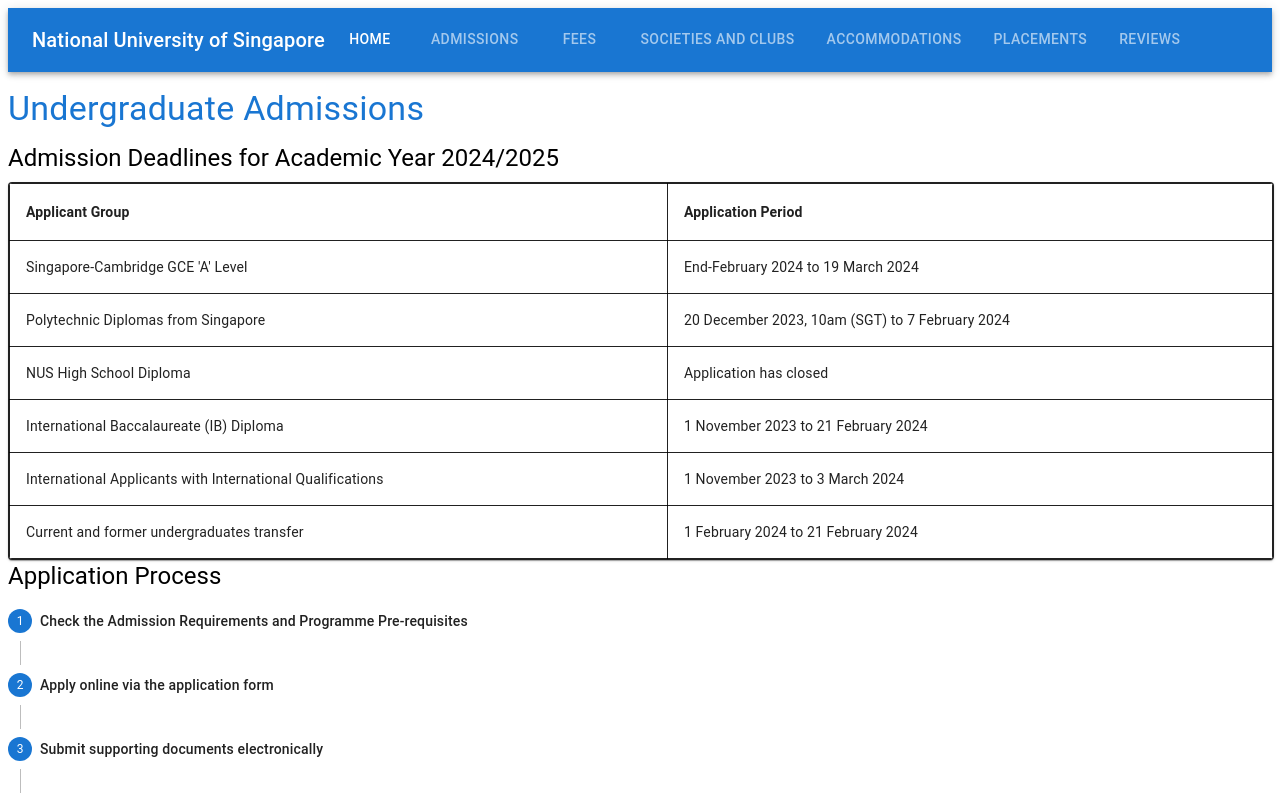
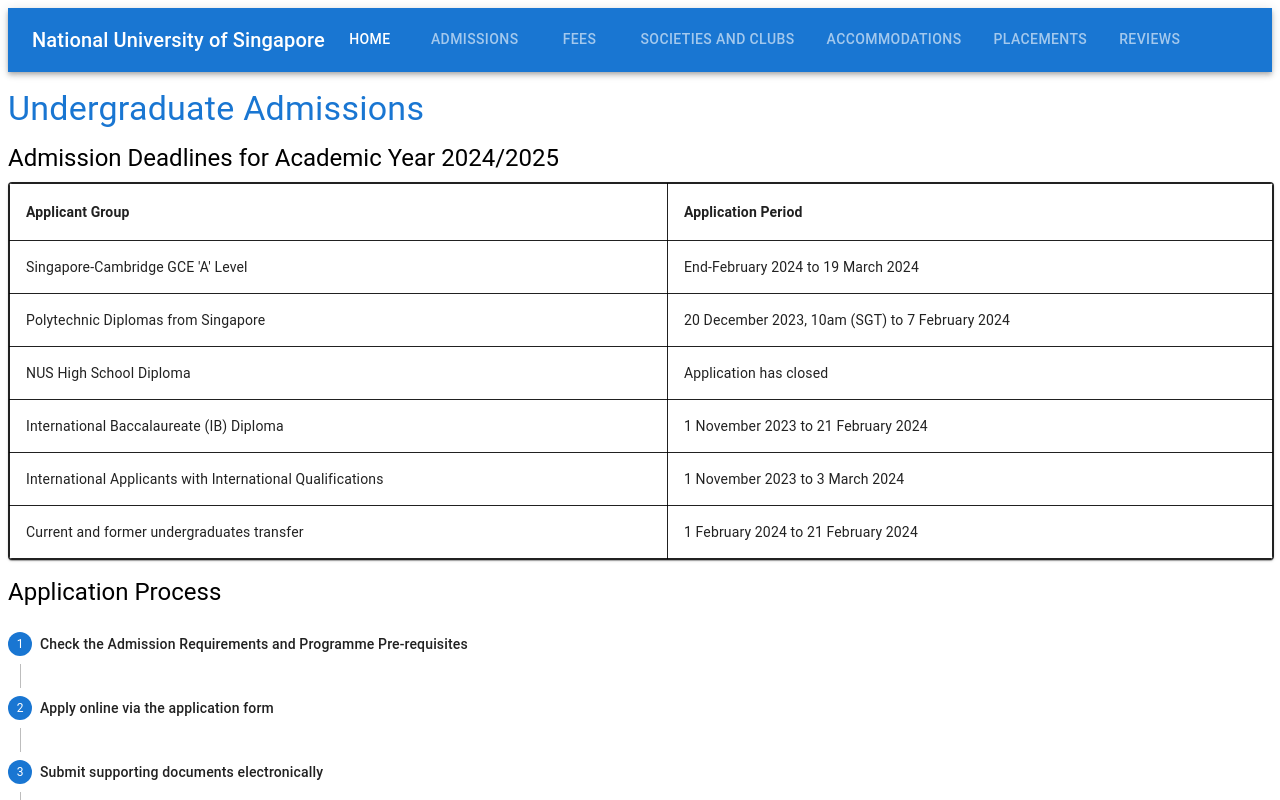
Before and after one commit to auhc99/uni-raasta, a React (Create React App) app in the folder uni-raasta/: page /admissions in a window 1280 px wide. Shown: the top 800 px of the page. Built offline with nearby package versions, Linux system fonts and the light colour scheme.

Commit message:
Update AdmissionsPage.js

```diff
--- a/uni-raasta/src/AdmissionsPage.js
+++ b/uni-raasta/src/AdmissionsPage.js
@@ -94,7 +94,7 @@
       </TableContainer>
 
       {/* Application Process Section */}
-      <Typography variant="h5" gutterBottom>
+      <Typography variant="h5" gutterBottom my={2}>
         Application Process
       </Typography>
       <Stepper orientation="vertical" sx={{ mb: 4 }}>
```
